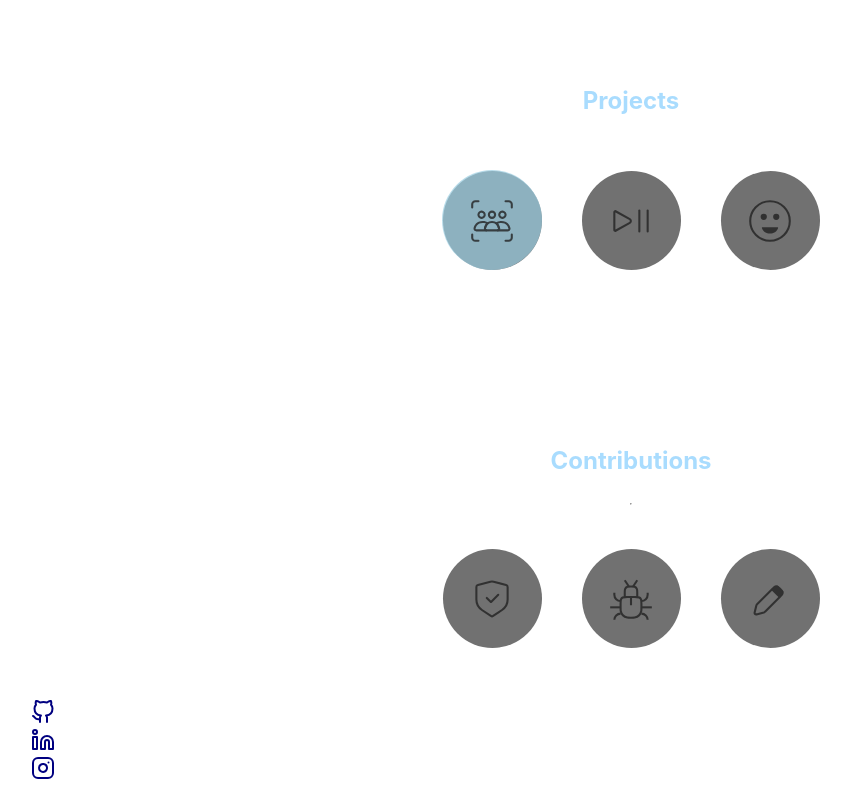
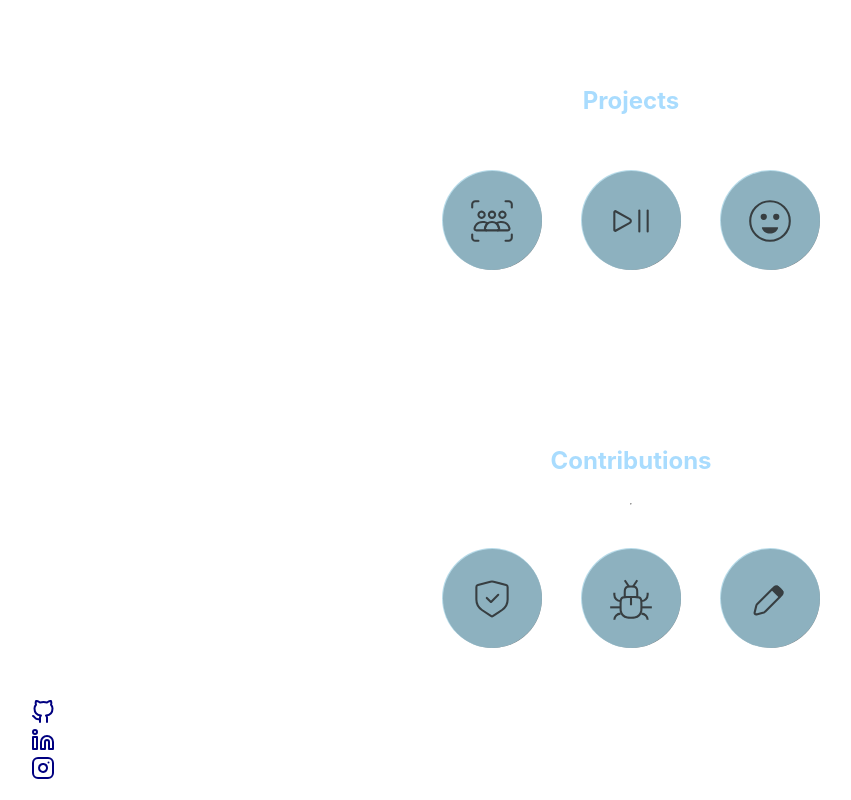
Before and after one commit to NikoRaisanen/personal-website, a React (Create React App) app: page / in a window 1280 px wide. Shown: the part 854-1654 px from the top of the page, without its empty margins (9-860 px from the left). Built offline with nearby package versions, Linux system fonts and the light colour scheme.

Commit message:
new fade effects, projects and contributions boilerplate done

```diff
--- a/src/App.css
+++ b/src/App.css
@@ -73,15 +73,20 @@
 }
 
 .gallery-text {
+    max-width: 80px;
+    margin-left: 29px;
     position: absolute;
     top: 10;
     left: 0;
+    text-align: center;
     color: #bddff5;
     text-shadow: 1px 1px 1px black;
     font-weight: 650;
+    font-size: 14px;
     opacity: 0;
     transition: opacity 1s;
     transition-timing-function: ease-in-out;
+
 }
 
 .overlay {
--- a/src/components/Contributions.js
+++ b/src/components/Contributions.js
@@ -12,20 +12,37 @@ const Contributions = () => {
             <div className="gallery">
             <ul className="gallery-list">
                 <li>
+                    <a href="https://github.com/advisories?query=credit%3ANikoRaisanen" target="_blank" rel="noreferrer">
+                    <div className='overlay'/>
                         <div className="circle">
-                            <img src={shield} alt="contribution"/>
+                            <span className="gallery-text">
+                                Github Security Advisory
+                            </span>
+                            <img src={shield} alt="project"/>
                     </div>
+                    </a>
                 </li>
                 <li>
+                    <a href="https://github.com/NikoRaisanen/Portswigger-Labs" target="_blank" rel="noreferrer">
+                    <div className='overlay'/>
                         <div className="circle">
-                            <img src={bug} alt="contribution"/>
+                            <span className="gallery-text">
+                                Offensive Security Writeups
+                            </span>
+                            <img src={bug} alt="project"/>
                     </div>
-
+                    </a>
                 </li>
                 <li>
+                    <a href="https://floqast.com/engineering-blog/post/integrating-siem-with-ci-cd/" target="_blank" rel="noreferrer">
+                    <div className='overlay'/>
                         <div className="circle">
-                            <img src={pencil} alt="contribution"/>
+                            <span className="gallery-text">
+                                Engineering Blog Post
+                            </span>
+                            <img src={pencil} alt="project"/>
                     </div>
+                    </a>
                 </li>
                 </ul>
             </div>
--- a/src/components/Projects.js
+++ b/src/components/Projects.js
@@ -10,31 +10,39 @@ const Projects = () => {
             <h2>Projects</h2>
             {/* TODO: refine the hr tag to be more minimalist */}
             <div className="gallery">
-                {/* TODO: Create first project here, then abstract out to component */}
                 <ul className="gallery-list">
                     <li>
-                    <a href='xyz.com'>
-                    <div className='overlay'></div>
-                        <div className="circle">
-
+                        <a href="https://github.com/NikoRaisanen/AWS-Rekognition-App" target="_blank" rel="noreferrer">
+                        <div className='overlay'/>
+                            <div className="circle">
                                 <span className="gallery-text">
                                     ML Image Recognition
                                 </span>
                                 <img src={group} alt="project"/>
-
                         </div>
                         </a>
                     </li>
                     <li>
-                        <div className="circle">
-                            <img src={play} alt="project"/>
+                        <a href="https://github.com/NikoRaisanen/clip-captain" target="_blank" rel="noreferrer">
+                        <div className='overlay'/>
+                            <div className="circle">
+                                <span className="gallery-text">
+                                    Youtube Automation
+                                </span>
+                                <img src={play} alt="project"/>
                         </div>
-
+                        </a>
                     </li>
                     <li>
-                        <div className="circle">
-                            <img src={smiley} alt="project"/>
+                        <a href="https://github.com/NikoRaisanen/twitter-sentiment-analysis" target="_blank" rel="noreferrer">
+                        <div className='overlay'/>
+                            <div className="circle">
+                                <span className="gallery-text">
+                                    Sentiment Analysis
+                                </span>
+                                <img src={smiley} alt="project"/>
                         </div>
+                        </a>
                     </li>
                 </ul>
 
```
Lines whose indentation alone changed are shown as unchanged.
